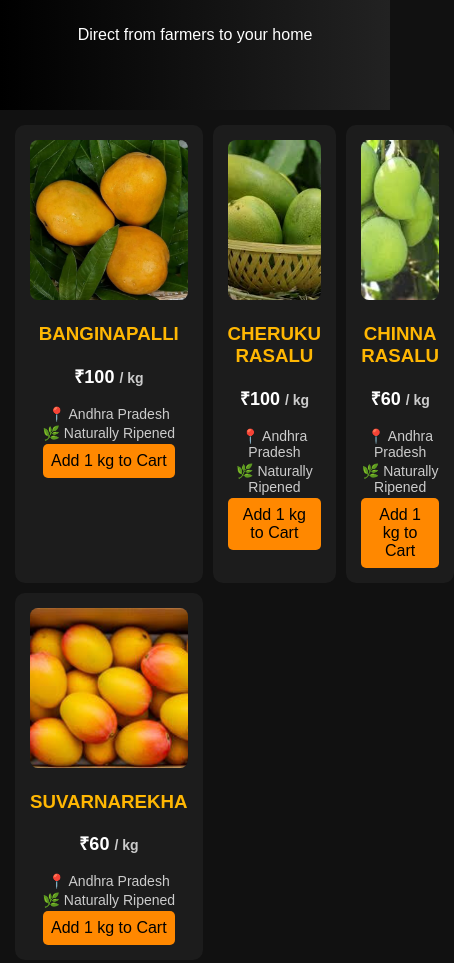
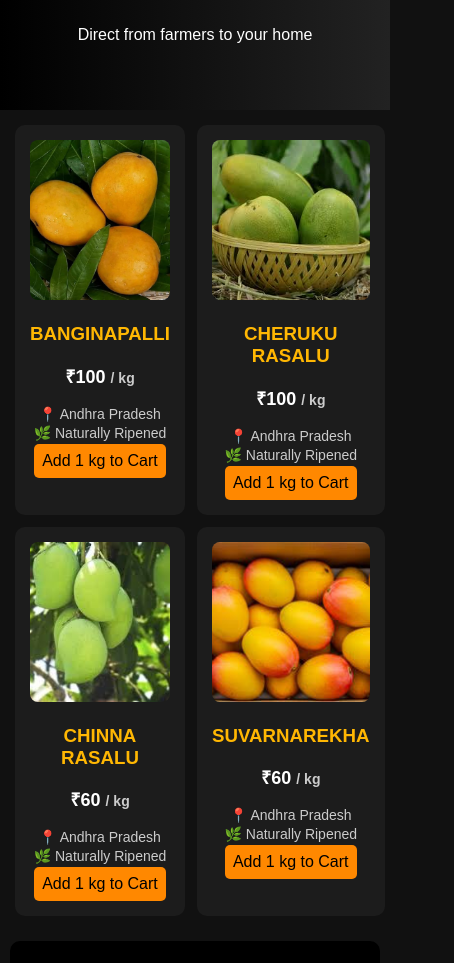
Before and after one commit to nandisaiprakash6-sketch/nandi_farms, a plain HTML site: page index.html in a window 390 px wide. Shown: the part 614-1577 px from the top of the page, 454 px wide, since content can reach past the window. Drawn offline with Linux system fonts and the light colour scheme.

Commit message:
Update 4.css

```diff
--- a/4.css
+++ b/4.css
@@ -126,8 +126,8 @@ body {
 @media (max-width: 768px) {
 
   .products {
-  grid-template-columns: repeat(3, 1fr);
-    gap:10px;
+  grid-template-columns: repeat(2, 1fr);
+    gap:12px;
     padding:15px;
 }
 
```
